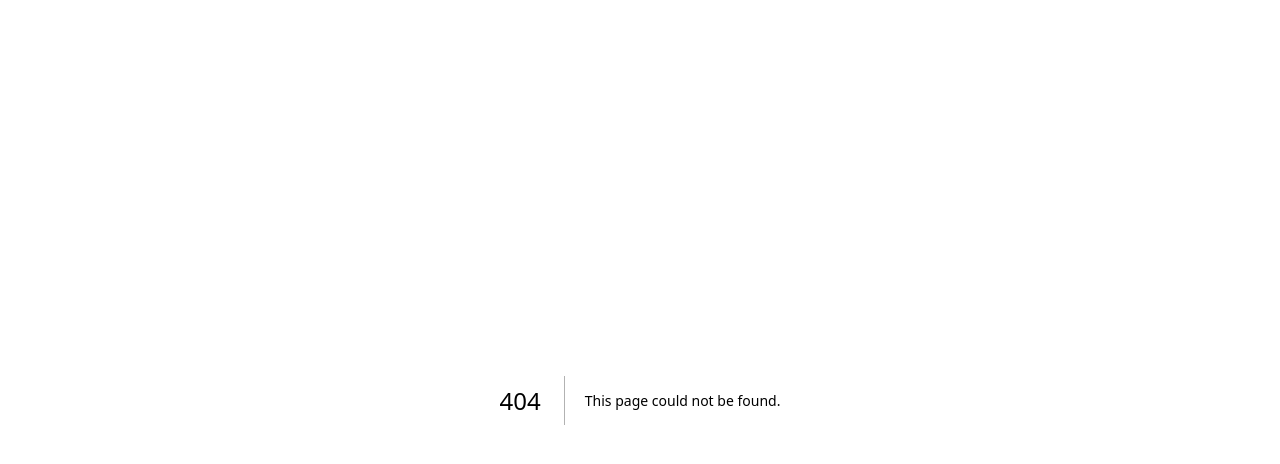
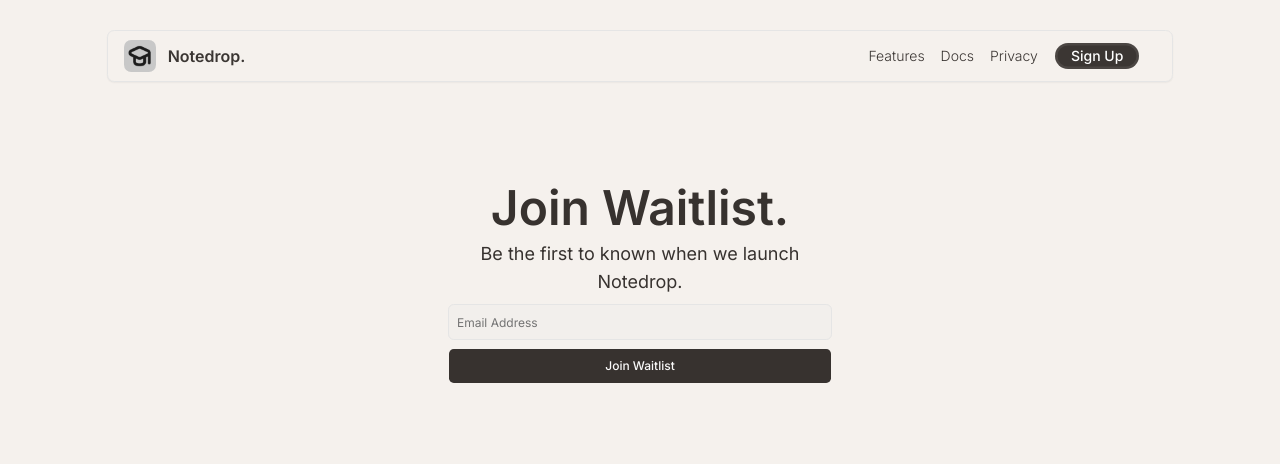
Before and after one commit to Notedrop-App/frontend, a Next.js app: page /waitlist in a window 1280 px wide. Before the commit this address had no page. Shown: the top 464 px of the page. Built offline with nearby package versions, Linux system fonts and the light colour scheme.

Commit message:
Add: add waitlist signup page

```diff
--- /dev/null
+++ b/app/waitlist/page.tsx
@@ -0,0 +1,26 @@
+import { Button } from "@/components/ui/button";
+import { Header } from "@/components/ui/header";
+import { Input } from "@/components/ui/input";
+
+export default function Page() {
+  return (
+    <div className="w-full min-h-screen bg-[#f5f1ed] flex flex-col items-center">
+      <div className="flex items-center justify-center mt-5">
+        <Header />
+      </div>
+      <section className="max-w-96 py-32 text-center space-y-2">
+        <p className="text-5xl font-semibold text-[#37322f]">Join Waitlist.</p>
+        <p className="text-lg font-normal text-[#37322f]">
+          Be the first to known when we launch Notedrop.
+        </p>
+        <Input
+          type="email"
+          placeholder="Email Address"
+          className="h-9"
+          id="email-input"
+        />
+        <Button className="w-full h-9 px-8 bg-[#37322f]">Join Waitlist</Button>
+      </section>
+    </div>
+  );
+}
--- /dev/null
+++ b/components/ui/input.tsx
@@ -0,0 +1,19 @@
+import * as React from "react"
+
+import { cn } from "@/lib/utils"
+
+function Input({ className, type, ...props }: React.ComponentProps<"input">) {
+  return (
+    <input
+      type={type}
+      data-slot="input"
+      className={cn(
+        "h-7 w-full min-w-0 rounded-md border border-input bg-input/20 px-2 py-0.5 text-sm transition-colors outline-none file:inline-flex file:h-6 file:border-0 file:bg-transparent file:text-xs/relaxed file:font-medium file:text-foreground placeholder:text-muted-foreground focus-visible:border-ring focus-visible:ring-2 focus-visible:ring-ring/30 disabled:pointer-events-none disabled:cursor-not-allowed disabled:opacity-50 aria-invalid:border-destructive aria-invalid:ring-2 aria-invalid:ring-destructive/20 md:text-xs/relaxed dark:bg-input/30 dark:aria-invalid:border-destructive/50 dark:aria-invalid:ring-destructive/40",
+        className
+      )}
+      {...props}
+    />
+  )
+}
+
+export { Input }
--- /dev/null
+++ b/components/ui/label.tsx
@@ -0,0 +1,24 @@
+"use client"
+
+import * as React from "react"
+import { Label as LabelPrimitive } from "radix-ui"
+
+import { cn } from "@/lib/utils"
+
+function Label({
+  className,
+  ...props
+}: React.ComponentProps<typeof LabelPrimitive.Root>) {
+  return (
+    <LabelPrimitive.Root
+      data-slot="label"
+      className={cn(
+        "flex items-center gap-2 text-xs/relaxed leading-none font-medium select-none group-data-[disabled=true]:pointer-events-none group-data-[disabled=true]:opacity-50 peer-disabled:cursor-not-allowed peer-disabled:opacity-50",
+        className
+      )}
+      {...props}
+    />
+  )
+}
+
+export { Label }
```
